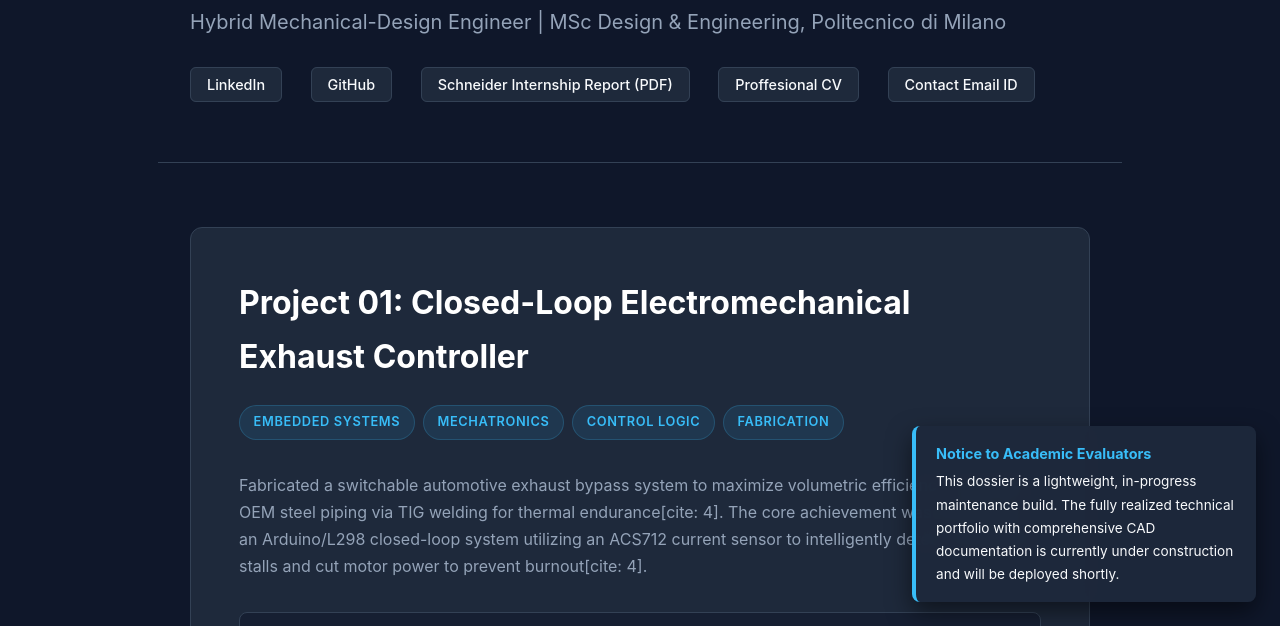
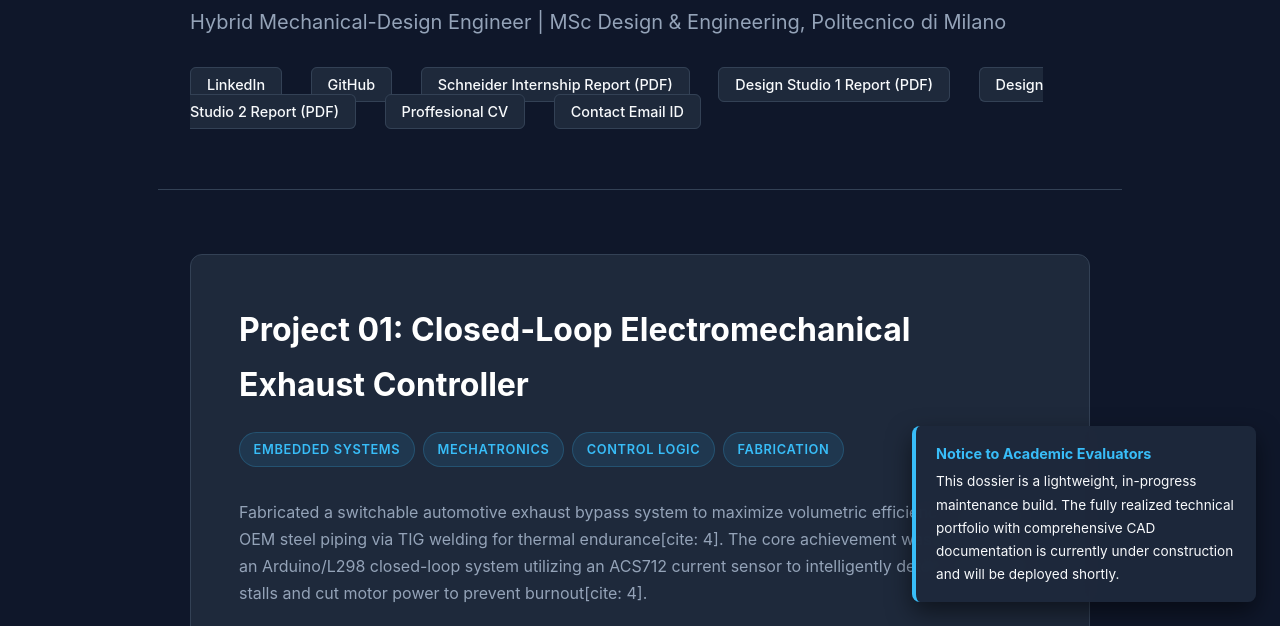
Before and after one commit to narenmuthuraj16/narennmuthuraj16.github.io, a plain HTML site: page index.html in a window 1280 px wide. Shown: the part 174-800 px from the top of the page. Drawn offline with Linux system fonts and the light colour scheme.

Commit message:
Update index.html

```diff
--- a/index.html
+++ b/index.html
@@ -236,6 +236,8 @@
             <a href="https://github.com/narenmuthuraj16" target="_blank">GitHub</a>
             <!-- Hosted Document Links (Ensure these exact file names are uploaded to your GitHub repo) -->
             <a href="Schneider_intern_report.pdf" target="_blank">Schneider Internship Report (PDF)</a>
+            <a href="Design Studio 1.pdf" target="_blank">Design Studio 1 Report (PDF)</a>
+            <a href="studio 2.pdf" target="_blank">Design Studio 2 Report (PDF)</a>
             <a href="Naren_CV_Twente.pdf" target="_blank">Proffesional CV</a>
             <!-- Email Link -->
             <a href="naren.muthuraj@mail.polimi.it">Contact Email ID</a>
```
